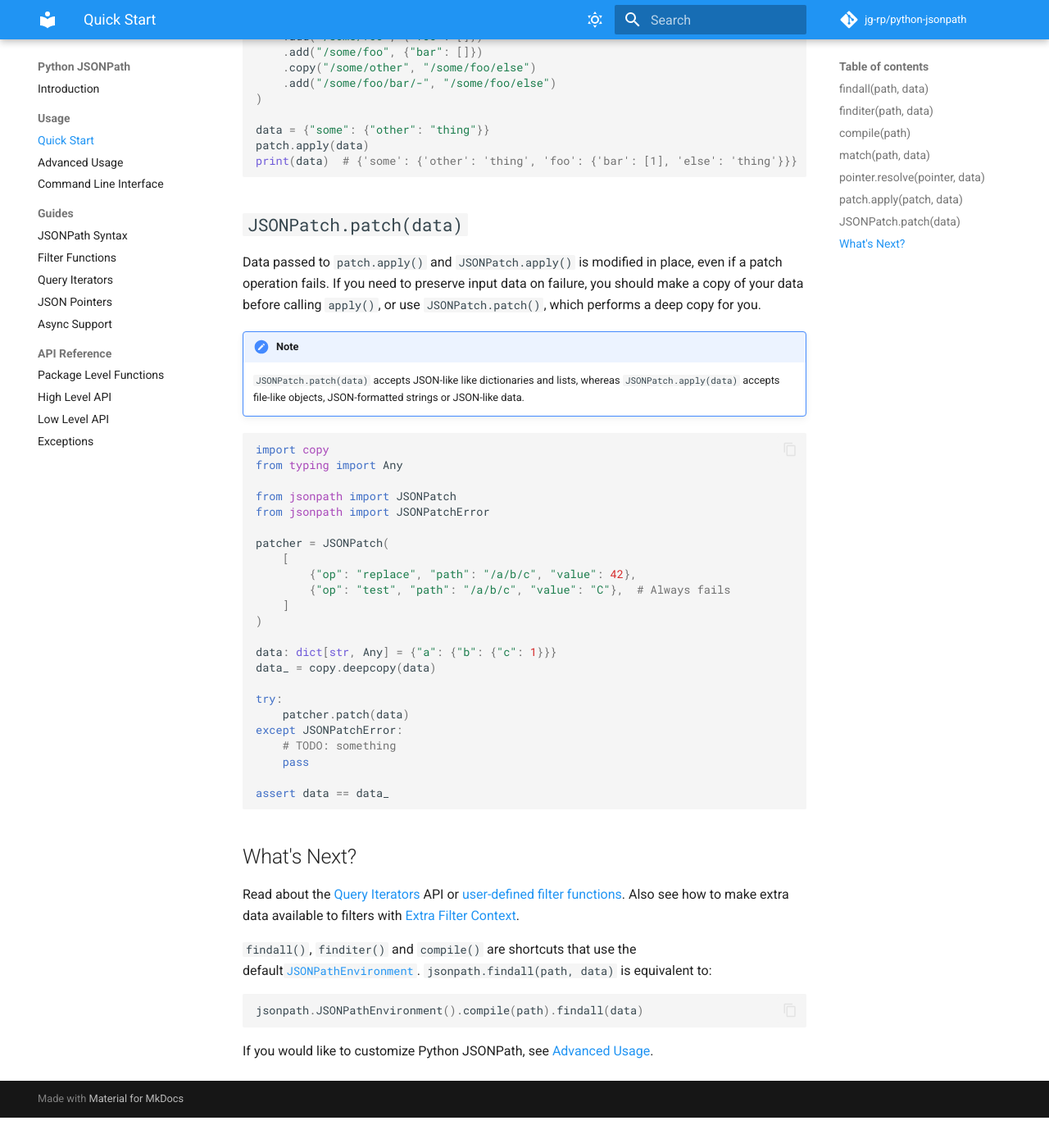
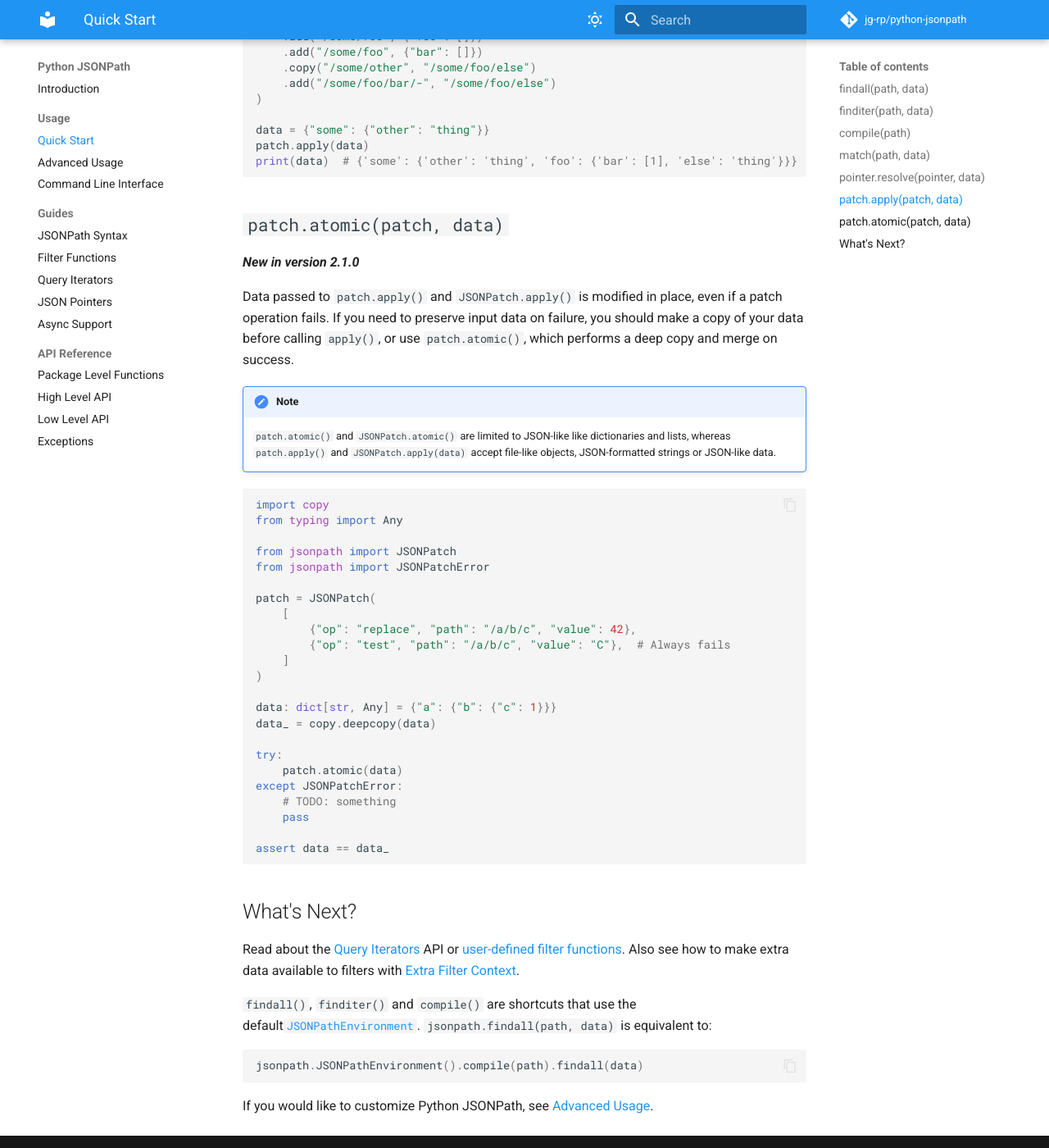
Before and after one commit to jg-rp/python-jsonpath, an MkDocs documentation site: the page built from docs/quickstart.md, in a window 1280 px wide and 1400 px high, scrolled down 7013 px. Shown: the whole window at 82% size. Built offline with MkDocs 1.6.1 and Material for MkDocs 9.7.7, drawn with Linux system fonts in a browser that asks for light colours; comment, search, counter and statistics services are not loaded; before the commit the page ends 8376 px from its top, so only the background shows below that; some of the changed text lies outside the part shown.

Commit message:
Rename `patch` to `atomic` and mutate input on success

````diff
--- a/docs/quickstart.md
+++ b/docs/quickstart.md
@@ -274,7 +274,7 @@ _data_ is the target JSON document to modify. If _data_ is a string or file-like
 
 !!! warning
 
-    Data passed to `patch.apply()` and `JSONPatch.apply()` is modified in place, even if a patch operation fails. If you need to preserve input data on failure, you should make a copy of your data before calling `apply()`, or use `JSONPatch.patch()`, which performs a deep copy for you.
+    Data passed to `patch.apply()` and `JSONPatch.apply()` is modified in place, even if a patch operation fails. If you need to preserve input data on failure, you should make a copy of your data before calling `apply()`, or use `JSONPatch.atomic()`, which performs a deep copy and merge on success.
 
 ```python
 from jsonpath import patch
@@ -328,13 +328,15 @@ patch.apply(data)
 print(data)  # {'some': {'other': 'thing', 'foo': {'bar': [1], 'else': 'thing'}}}
 ```
 
-## `JSONPatch.patch(data)`
+## `patch.atomic(patch, data)`
 
-Data passed to `patch.apply()` and `JSONPatch.apply()` is modified in place, even if a patch operation fails. If you need to preserve input data on failure, you should make a copy of your data before calling `apply()`, or use `JSONPatch.patch()`, which performs a deep copy for you.
+**_New in version 2.1.0_**
+
+Data passed to `patch.apply()` and `JSONPatch.apply()` is modified in place, even if a patch operation fails. If you need to preserve input data on failure, you should make a copy of your data before calling `apply()`, or use `patch.atomic()`, which performs a deep copy and merge on success.
 
 !!! note
 
-    `JSONPatch.patch(data)` accepts JSON-like like dictionaries and lists, whereas `JSONPatch.apply(data)` accepts file-like objects, JSON-formatted strings or JSON-like data.
+    `patch.atomic()` and `JSONPatch.atomic()` are limited to JSON-like like dictionaries and lists, whereas `patch.apply()` and `JSONPatch.apply(data)` accept file-like objects, JSON-formatted strings or JSON-like data.
 
 ```python
 import copy
@@ -343,7 +345,7 @@ from typing import Any
 from jsonpath import JSONPatch
 from jsonpath import JSONPatchError
 
-patcher = JSONPatch(
+patch = JSONPatch(
     [
         {"op": "replace", "path": "/a/b/c", "value": 42},
         {"op": "test", "path": "/a/b/c", "value": "C"},  # Always fails
@@ -354,7 +356,7 @@ data: dict[str, Any] = {"a": {"b": {"c": 1}}}
 data_ = copy.deepcopy(data)
 
 try:
-    patcher.patch(data)
+    patch.atomic(data)
 except JSONPatchError:
     # TODO: something
     pass
--- a/pyproject.toml
+++ b/pyproject.toml
@@ -107,7 +107,7 @@ exclude_lines = ["no cov", "if __name__ == .__main__.:", "if TYPE_CHECKING:"]
 [tool.mypy]
 files = ["jsonpath", "tests"]
 exclude = ["tests/nts", "tests/cts"]
-python_version = "3.11"
+python_version = "3.10"
 disallow_subclassing_any = true
 disallow_untyped_calls = true
 disallow_untyped_defs = true
@@ -152,8 +152,8 @@ exclude = [
 line-length = 88
 
 
-# Assume Python 3.10.
-target-version = "py310"
+# Assume Python 3.8.
+target-version = "py38"
 
 [tool.ruff.lint]
 select = [
````
Also changed, not shown: CHANGELOG.md (+1 -1 lines), README.md (+26 -2 lines), 2 other files.
